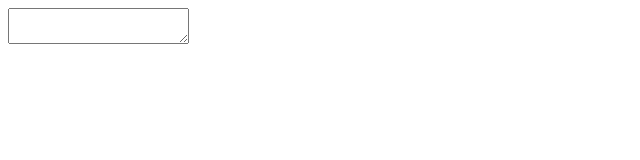
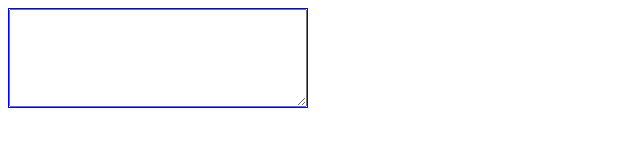
Before and after one commit to dirkarnez/throttle-textarea, a plain HTML site: page index.html in a window 1280 px wide. Shown: the whole page, without its empty margins (0-640 px from the left). Drawn offline with Linux system fonts and the light colour scheme.

Commit message:
- update index.html

```diff
--- a/index.html
+++ b/index.html
@@ -1,10 +1,34 @@
 <!DOCTYPE html>
 <html>
 <head>
+<style>
+div {
+    -webkit-box-sizing: border-box;
+       -moz-box-sizing: border-box;
+            box-sizing: border-box;
+}
+
+textarea {
+  width: 100%;
+  height: 100%;
+      -webkit-box-sizing: border-box;
+       -moz-box-sizing: border-box;
+            box-sizing: border-box;
+}
+.div1 {
+  width: 300px;
+  height: 100px;
+  border: 1px solid blue;
+}
+
+</style>
 </head>
 <body>
 
-<textarea id="input"></textarea>
+<div class="div1">
+	<textarea id="input"></textarea>
+</div>
+
 <div id="log"></div>
 
 <script>
```
